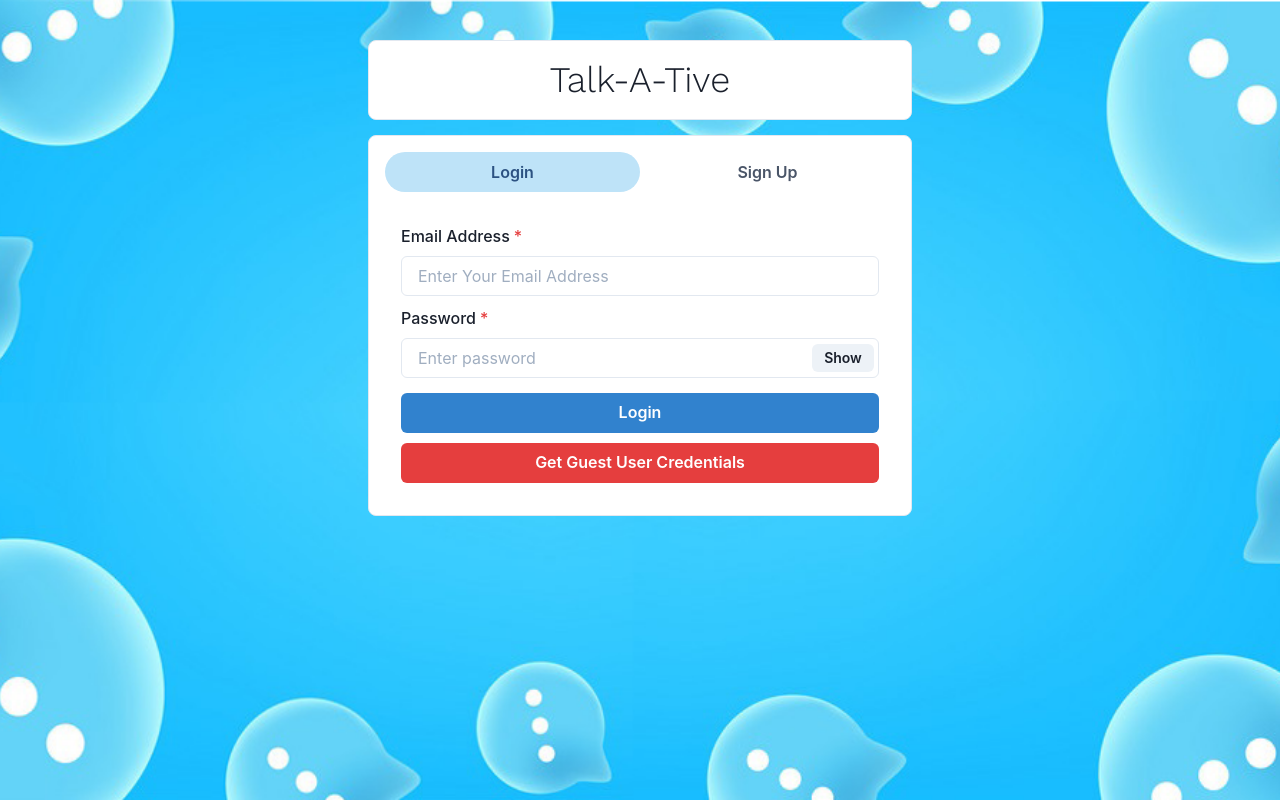
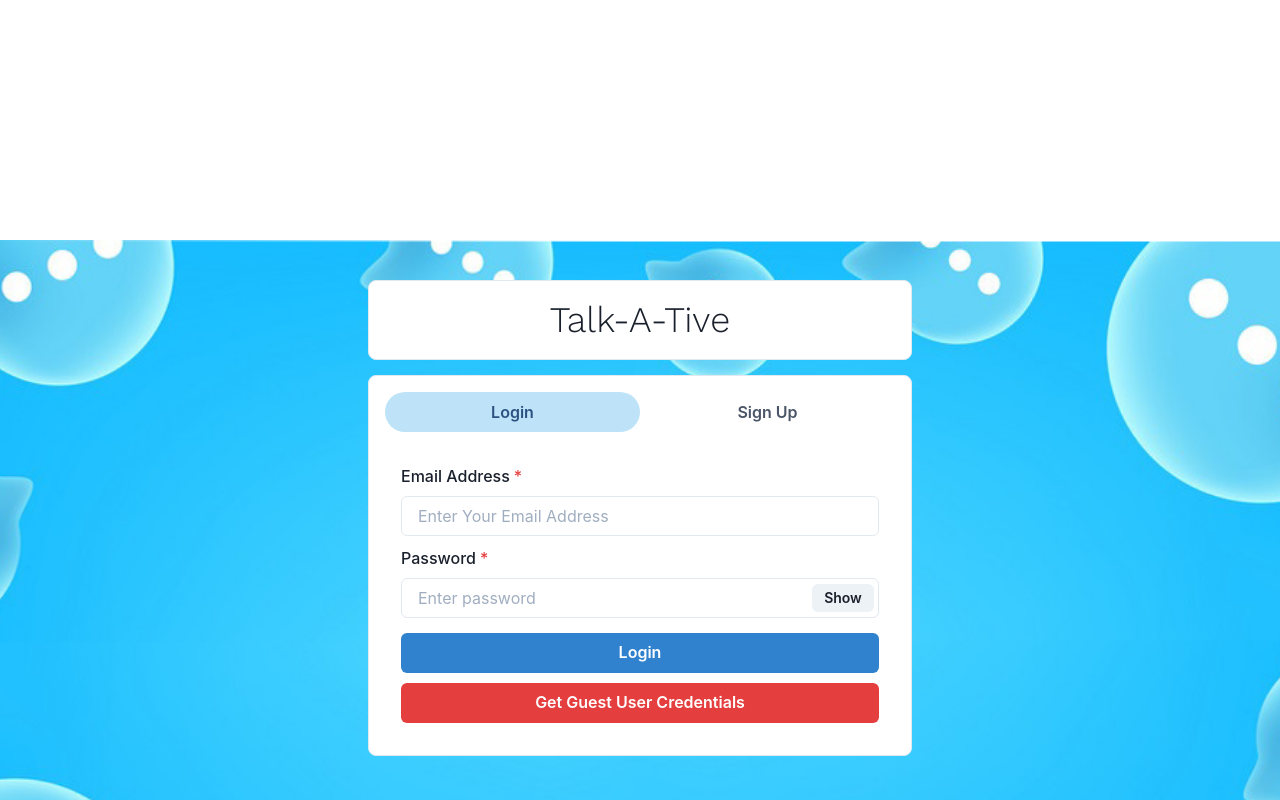
Before and after one commit to DivyeGandhi/MeChat-App, a React (Create React App) app in the folder frontend/: page / in a window 1280 px wide. Shown: the top 800 px of the page. Built offline with nearby package versions, Linux system fonts and the light colour scheme.

Commit message:
Update App.js
Updated Background pattern

```diff
--- a/frontend/src/App.js
+++ b/frontend/src/App.js
@@ -5,9 +5,25 @@
 
 function App() {
   return (
-    <div className="App">
-      <Route path="/" component={Homepage} exact />
-      <Route path="/chats" component={Chatpage} />
+    <div className="root">
+      <div class="area" >
+        <ul class="circles">
+          <li></li>
+          <li></li>
+          <li></li>
+          <li></li>
+          <li></li>
+          <li></li>
+          <li></li>
+          <li></li>
+          <li></li>
+          <li></li>
+        </ul>
+      </div >
+      <div className="App">
+        <Route path="/" component={Homepage} exact />
+        <Route path="/chats" component={Chatpage} />
+      </div>
     </div>
   );
 }
```
